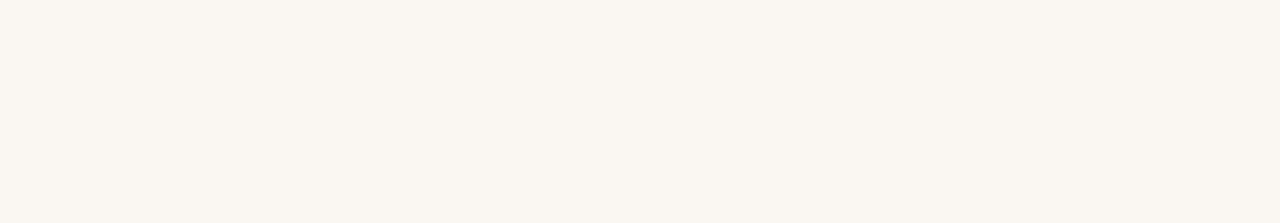
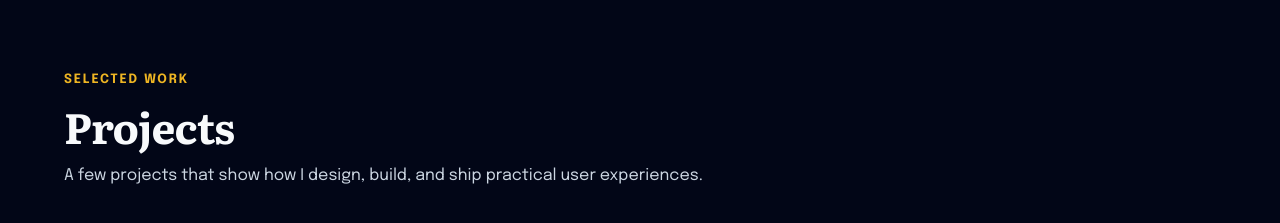
Before and after one commit to JaanusLille/portfoolio-koduleht, a React (Vite) app: page / in a window 1280 px wide. Shown: the part 729-952 px from the top of the page. Before the commit the page ends 800 px from the top, so only its background shows below. Built offline with nearby package versions, Linux system fonts and the light colour scheme.

Commit message:
Added projects section

```diff
--- a/src/App.tsx
+++ b/src/App.tsx
@@ -1,5 +1,6 @@
 import { Header } from './components/Header'
 import { Hero } from './components/Hero'
+import { Projects } from './components/Projects'
 import './App.css'
 
 function App() {
@@ -8,6 +9,7 @@ function App() {
       <Header />
       <main>
         <Hero />
+        <Projects />
       </main>
     </div>
   )
--- /dev/null
+++ b/src/components/Projects.css
@@ -0,0 +1,156 @@
+.projects {
+  padding: clamp(3rem, 8vw, 6rem) 1.5rem;
+  background: rgb(2 6 23);
+}
+
+.projects__inner {
+  max-width: var(--content-max);
+  margin: 0 auto;
+}
+
+.projects__header {
+  max-width: 52rem;
+  margin-bottom: clamp(1.75rem, 3vw, 2.75rem);
+}
+
+.projects__eyebrow {
+  margin: 0 0 0.85rem;
+  font-family: var(--font-sans);
+  font-size: 0.8rem;
+  font-weight: 700;
+  letter-spacing: 0.14em;
+  text-transform: uppercase;
+  color: rgb(251 191 36 / 95%);
+}
+
+.projects__title {
+  margin: 0 0 0.85rem;
+  font-family: var(--font-display);
+  font-size: clamp(1.9rem, 4vw, 2.65rem);
+  line-height: 1.1;
+  letter-spacing: -0.02em;
+  color: rgb(248 250 252);
+}
+
+.projects__lede {
+  margin: 0;
+  font-family: var(--font-sans);
+  font-size: clamp(1rem, 1.2vw, 1.1rem);
+  line-height: 1.65;
+  color: rgb(203 213 225);
+}
+
+.projects__grid {
+  display: grid;
+  gap: 1rem;
+  grid-template-columns: repeat(3, minmax(0, 1fr));
+}
+
+.project-card {
+  display: flex;
+  flex-direction: column;
+  gap: 1rem;
+  padding: 1.25rem;
+  border-radius: 16px;
+  border: 1px solid rgb(148 163 184 / 26%);
+  background:
+    linear-gradient(180deg, rgb(15 23 42 / 92%), rgb(15 23 42 / 82%)),
+    radial-gradient(circle at top right, rgb(148 163 184 / 16%), transparent 48%);
+  box-shadow: 0 12px 34px rgb(0 0 0 / 22%);
+}
+
+.project-card__title {
+  margin: 0;
+  font-family: var(--font-display);
+  font-size: 1.25rem;
+  color: rgb(248 250 252);
+}
+
+.project-card__summary {
+  margin: 0;
+  font-family: var(--font-sans);
+  line-height: 1.6;
+  color: rgb(203 213 225);
+}
+
+.project-card__stack {
+  display: flex;
+  flex-wrap: wrap;
+  gap: 0.5rem;
+  margin: 0;
+  padding: 0;
+  list-style: none;
+}
+
+.project-card__tag {
+  padding: 0.25rem 0.55rem;
+  border-radius: 999px;
+  border: 1px solid rgb(148 163 184 / 28%);
+  background: rgb(15 23 42 / 80%);
+  font-family: var(--font-sans);
+  font-size: 0.8rem;
+  font-weight: 600;
+  color: rgb(226 232 240);
+}
+
+.project-card__actions {
+  margin-top: auto;
+  display: flex;
+  gap: 0.65rem;
+}
+
+.project-card__link {
+  display: inline-flex;
+  align-items: center;
+  justify-content: center;
+  min-height: 2.3rem;
+  padding: 0 0.9rem;
+  border-radius: 999px;
+  border: 1px solid rgb(148 163 184 / 45%);
+  font-family: var(--font-sans);
+  font-size: 0.88rem;
+  font-weight: 600;
+  text-decoration: none;
+  color: rgb(248 250 252);
+  transition:
+    border-color 0.2s ease,
+    background 0.2s ease,
+    transform 0.15s ease;
+}
+
+.project-card__link:hover {
+  border-color: rgb(251 191 36 / 70%);
+  transform: translateY(-1px);
+}
+
+.project-card__link:focus-visible {
+  outline: 2px solid rgb(251 191 36);
+  outline-offset: 3px;
+}
+
+.project-card__link--primary {
+  border-color: rgb(248 250 252 / 92%);
+  background: rgb(248 250 252);
+  color: rgb(15 23 42);
+}
+
+.project-card__link--primary:hover {
+  border-color: rgb(248 250 252);
+  background: rgb(255 255 255);
+}
+
+@media (max-width: 980px) {
+  .projects__grid {
+    grid-template-columns: repeat(2, minmax(0, 1fr));
+  }
+}
+
+@media (max-width: 720px) {
+  .projects__grid {
+    grid-template-columns: 1fr;
+  }
+
+  .project-card {
+    padding: 1.1rem;
+  }
+}
--- /dev/null
+++ b/src/components/Projects.tsx
@@ -0,0 +1,69 @@
+import './Projects.css'
+
+type Project = {
+  title: string
+  summary: string
+  stack: string[]
+  codeUrl: string
+  liveUrl?: string
+}
+
+const projects: Project[] = [
+
+]
+
+export function Projects() {
+  return (
+    <section className="projects" id="projects" aria-labelledby="projects-heading">
+      <div className="projects__inner">
+        <header className="projects__header">
+          <p className="projects__eyebrow">Selected Work</p>
+          <h2 id="projects-heading" className="projects__title">
+            Projects
+          </h2>
+          <p className="projects__lede">
+            A few projects that show how I design, build, and ship practical user experiences.
+          </p>
+        </header>
+
+        <div className="projects__grid">
+          {projects.map((project) => (
+            <article key={project.title} className="project-card">
+              <h3 className="project-card__title">{project.title}</h3>
+              <p className="project-card__summary">{project.summary}</p>
+
+              <ul className="project-card__stack" aria-label={`${project.title} tech stack`}>
+                {project.stack.map((tech) => (
+                  <li key={tech} className="project-card__tag">
+                    {tech}
+                  </li>
+                ))}
+              </ul>
+
+              <div className="project-card__actions">
+                <a
+                  className="project-card__link"
+                  href={project.codeUrl}
+                  target="_blank"
+                  rel="noopener noreferrer"
+                >
+                  Code
+                </a>
+                {project.liveUrl ? (
+                  <a
+                    className="project-card__link project-card__link--primary"
+                    href={project.liveUrl}
+                    target="_blank"
+                    rel="noopener noreferrer"
+                  >
+                    Live
+                  </a>
+                ) : null}
+              </div>
+            </article>
+          ))}
+        </div>
+      </div>
+    </section>
+  )
+}
```
